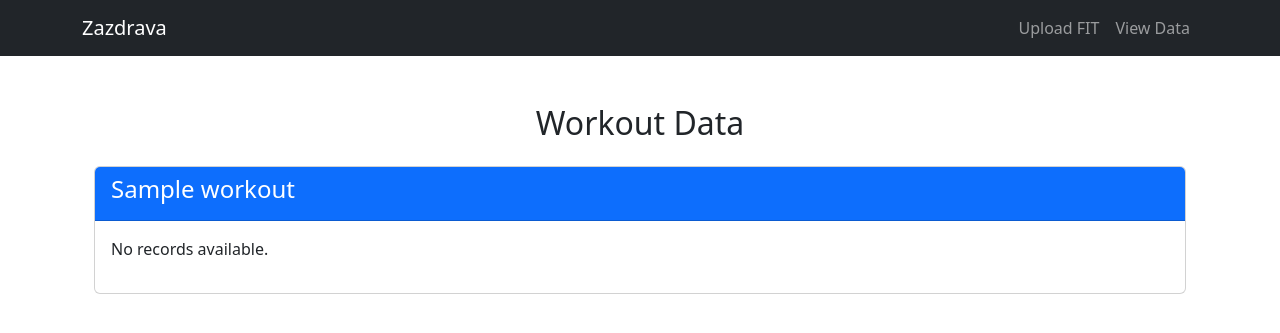
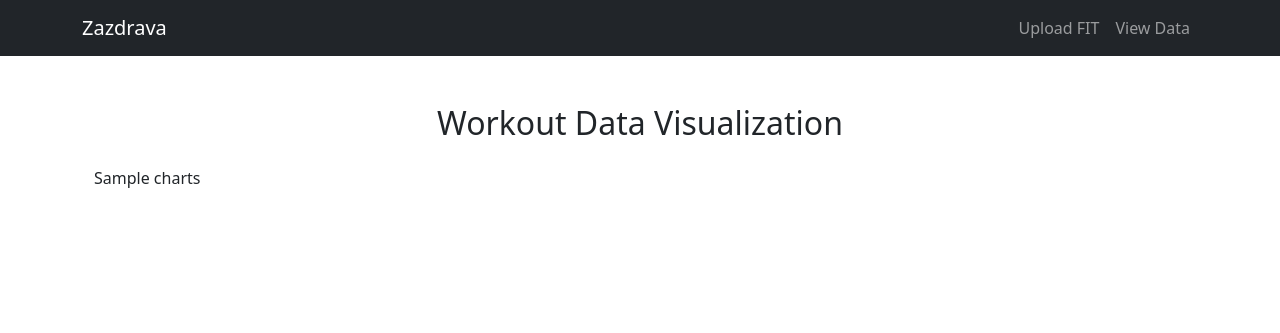
Before and after one commit to kltzdsgiorgos/zazdrava, a Django app: template dashboard/zazdrava/templates/zazdrava/fit_data.html in a window 1280 px wide. Shown: the top 333 px of the page. Run offline with Django 5.2, Linux system fonts and the light colour scheme; tables that the repository leaves empty hold one stand-in row (values such as "Sample post"); the template is opened without the code that fills it: values that come from a table or form of the project are taken from there, most other values are stand-ins (such as "Sample title", 1, 10 or a date in 2020); data that the repository does not hold is empty.

Commit message:
removed timeseries from dashboard and kept only chart

```diff
--- a/dashboard/zazdrava/models.py
+++ b/dashboard/zazdrava/models.py
@@ -2,7 +2,7 @@
 
 
 class Workout(models.Model):
-    name = models.CharField(max_length=255, unique=True)
+    name = models.CharField(max_length=255)  # e.g., "Morning Run"
     date = models.DateTimeField(auto_now_add=True)
 
     def __str__(self):
@@ -10,9 +10,11 @@
 
 
 class FitRecord(models.Model):
-    workout = models.ForeignKey(Workout, on_delete=models.CASCADE)
+    workout = models.ForeignKey(
+        Workout, on_delete=models.CASCADE, related_name="fit_records"
+    )
     timestamp = models.DateTimeField()
-    data = models.JSONField()
+    data = models.JSONField()  # Stores speed, altitude, etc.
 
     def __str__(self):
-        return f"{self.workout.name} - {self.timestamp}"
+        return f"Record at {self.timestamp}"
--- a/dashboard/zazdrava/templates/zazdrava/fit_data.html
+++ b/dashboard/zazdrava/templates/zazdrava/fit_data.html
@@ -1,53 +1,11 @@
 {% extends "zazdrava/base.html" %}
-{% load filters %}
 
 {% block content %}
 <div class="container mt-5">
-    <h2 class="text-center">Workout Data</h2>
+    <h2 class="text-center mb-4">Workout Data Visualization</h2>
 
-    {% if workouts %}
-        {% for workout in workouts %}
-            <div class="card my-4">
-                <div class="card-header bg-primary text-white">
-                    <h4>{{ workout.name }}</h4>
-                </div>
-                <div class="card-body">
-                    {% if workout.fitrecord_set.all %}
-                        <table class="table table-bordered">
-                            <thead class="table-dark">
-                                <tr>
-                                    <th>Timestamp</th>
-                                    <th>Data</th>
-                                </tr>
-                            </thead>
-                            <tbody>
-                                {% for record in workout.fitrecord_set.all %}
-                                    <tr>
-                                        <td>{{ record.timestamp }}</td>
-                                        <td>
-                                            {% for key, value in record.data.items %}
-                                                <strong>{{ key }}:</strong> {{ value }}<br>
-                                            {% endfor %}
-                                        </td>
-                                    </tr>
-                                {% endfor %}
-                            </tbody>
-                        </table>
-
-                        <!-- Insert Plotly Chart -->
-                        {% if charts|get_item:workout.id %}
-                            <div class="mt-4">
-                                {{ charts|get_item:workout.id|safe }}
-                            </div>
-                        {% endif %}
-                    {% else %}
-                        <p>No records available.</p>
-                    {% endif %}
-                </div>
-            </div>
-        {% endfor %}
-    {% else %}
-        <p class="text-center">No workouts found.</p>
-    {% endif %}
+    <div class="chart-container">
+        {{ charts|safe }}
+    </div>
 </div>
 {% endblock %}
```
Also changed, not shown: dashboard/zazdrava/views.py (+25 -19 lines).
